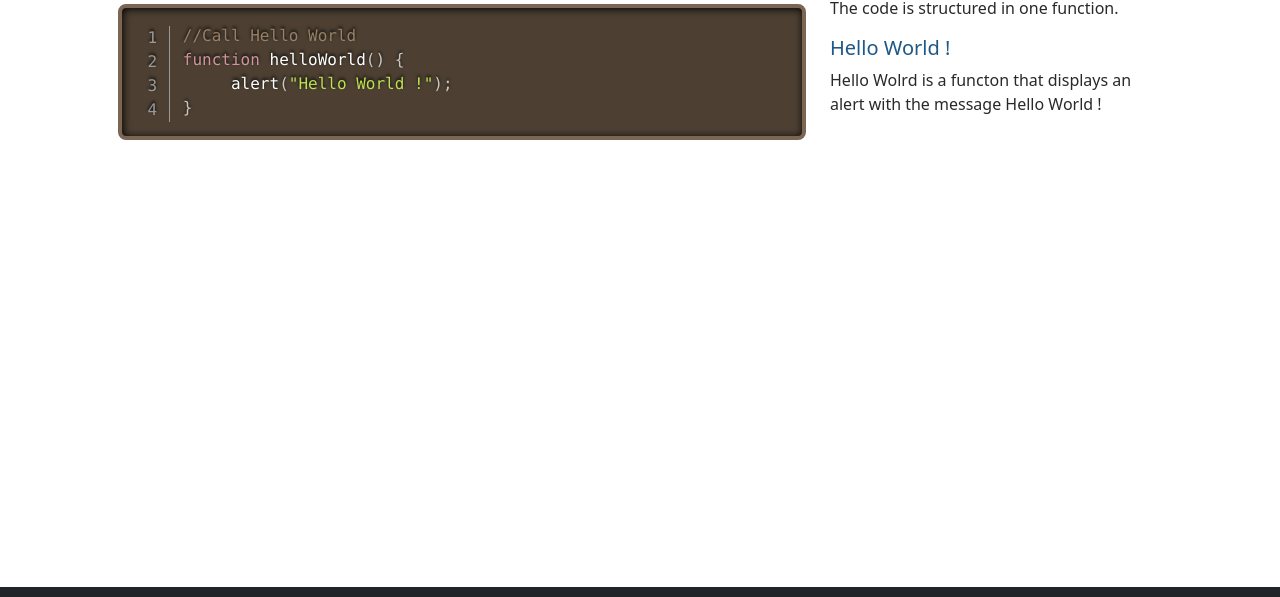
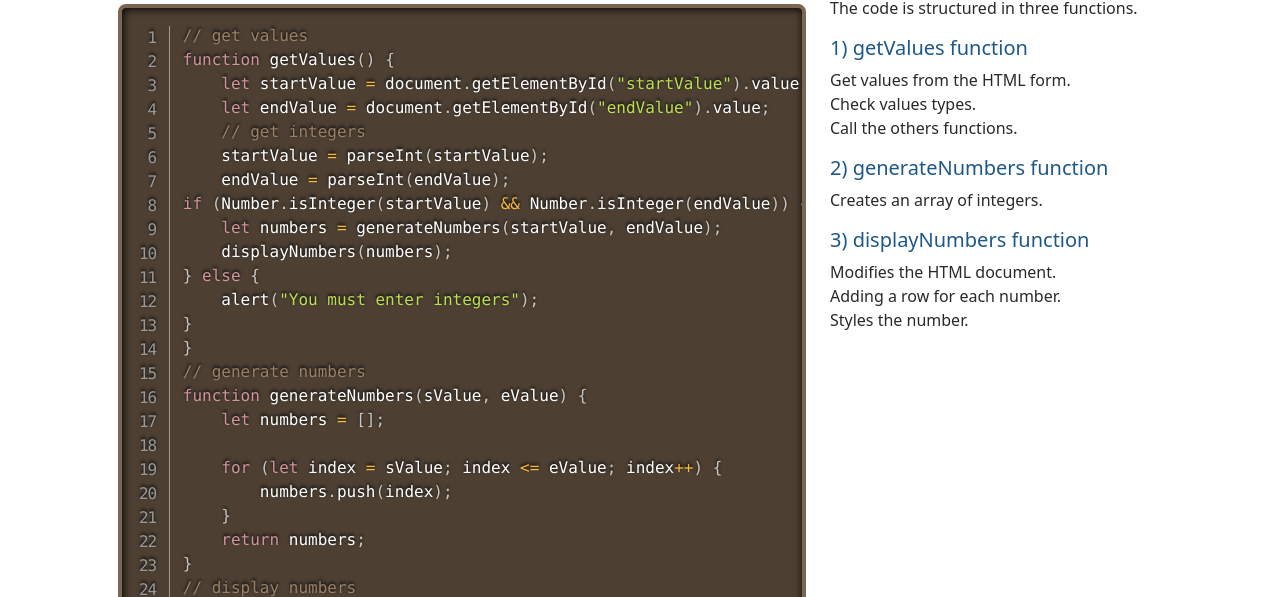
Before and after one commit to MathieuDeveloper/POURCENT, a plain HTML site: page code.html in a window 1280 px wide. Shown: the part 147-744 px from the top of the page. Drawn offline with nearby package versions, Linux system fonts and the light colour scheme.

Commit message:
small updates in html

```diff
--- a/code.html
+++ b/code.html
@@ -10,10 +10,10 @@
     <!-- Bootstrap CSS -->
     <link href="https://cdn.jsdelivr.net/npm/bootstrap@5.0.2/dist/css/bootstrap.min.css" rel="stylesheet"
         integrity="sha384-EVSTQN3/azprG1Anm3QDgpJLIm9Nao0Yz1ztcQTwFspd3yD65VohhpuuCOmLASjC" crossorigin="anonymous">
-<!-- ----Google Font---- -->
-<link rel="preconnect" href="https://fonts.googleapis.com">
-<link rel="preconnect" href="https://fonts.gstatic.com" crossorigin>
-<link href="https://fonts.googleapis.com/css2?family=Racing+Sans+One&display=swap" rel="stylesheet">
+    <!-- ----Google Font---- -->
+    <link rel="preconnect" href="https://fonts.googleapis.com">
+    <link rel="preconnect" href="https://fonts.gstatic.com" crossorigin>
+    <link href="https://fonts.googleapis.com/css2?family=Racing+Sans+One&display=swap" rel="stylesheet">
 
     <link href="css/site.css" rel="stylesheet">
     <link href="css/prism.css" rel="stylesheet">
@@ -47,7 +47,7 @@
                         <a class="nav-link active" aria-current="page" href="code.html">The Code</a>
                     </li>
                     <li class="nav-item">
-                        <a class="nav-link" target="_blank" href="https://github.com/MathieuDeveloper">Git Repo</a>
+                        <a class="nav-link" target="_blank" href="https://github.com/MathieuDeveloper/POURCENT">Git Repo</a>
                     </li>
                     <li class="nav-item">
                         <a class="nav-link" target="_blank" href="#">About</a>
@@ -65,17 +65,56 @@
 
                 <div class="col-lg-8">
                     <pre class="line-numbers"><code class="language-javascript">
-                        //Call Hello World
-                        function helloWorld() {
-                             alert("Hello World !");
-                        }
+// get values
+function getValues() {
+    let startValue = document.getElementById("startValue").value;
+    let endValue = document.getElementById("endValue").value;
+    // get integers
+    startValue = parseInt(startValue);
+    endValue = parseInt(endValue);
+if (Number.isInteger(startValue) && Number.isInteger(endValue)) {
+    let numbers = generateNumbers(startValue, endValue);
+    displayNumbers(numbers);
+} else {
+    alert("You must enter integers");
+}
+}
+// generate numbers
+function generateNumbers(sValue, eValue) {
+    let numbers = [];
+
+    for (let index = sValue; index <= eValue; index++) {
+        numbers.push(index);
+    }
+    return numbers;
+}
+// display numbers
+function displayNumbers(numbers) {
+    let templateRows = "";
+    let className = "";
+    for (let index = 0; index < numbers.length; index++) {
+        let number = numbers[index];
+        if (number % 2 == 0) {
+            className = "even";
+        } else {
+            className = "odd";
+        }
+        // Does not render well with prism, go for source code
+        templateRows += `<tr><td class="${className}">${number}</td></tr>`;
+    }
+    document.getElementById("results").innerHTML = templateRows;
+}
                 </code>
             </pre>
                 </div>
                 <div class="col-lg-4">
-                    <p>The code is structured in one function.</p>
-                    <h5>Hello World !</h5>
-                    <p>Hello Wolrd is a functon that displays an alert with the message Hello World !</p>
+                    <p>The code is structured in three functions.</p>
+                    <h5>1) getValues function</h5>
+                    <p>Get values from the HTML form.<br>Check values types.<br> Call the others functions.</p>
+                    <h5>2) generateNumbers function</h5>
+                    <p>Creates an array of integers.</p>
+                    <h5>3) displayNumbers function</h5>
+                    <p>Modifies the HTML document.<br>Adding a row for each number.<br>Styles the number.</p>
                 </div>
             </div>
         </div>
```
Also changed, not shown: app.html (+1 -1 lines), index.html (+1 -1 lines).
